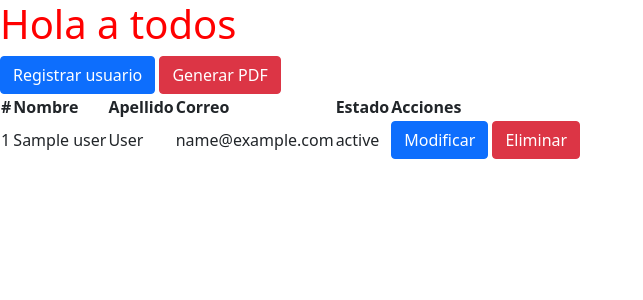
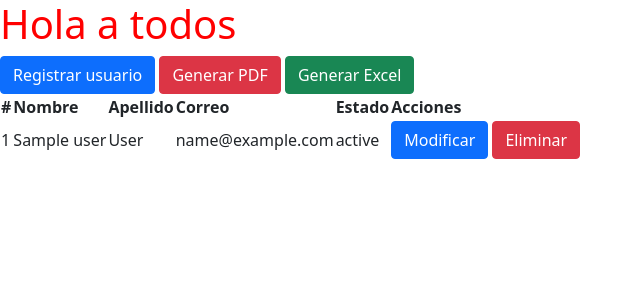
Before and after one commit to LuisAlejandroVM/CAPA-SYMFONY, a Symfony app: template templates/user/users.html.twig in a window 1280 px wide. Shown: the top 300 px of the page, without its empty margins (0-643 px from the left). Run offline with Twig, Linux system fonts and the light colour scheme; the template is opened without the code that fills it: most values are stand-ins (such as "Sample title", 1, 10 or a date in 2020); some libraries are stand-ins or nearby versions.

Commit message:
adding button

```diff
--- a/templates/user/users.html.twig
+++ b/templates/user/users.html.twig
@@ -15,6 +15,8 @@
         <h1>Hola a todos</h1>
         <a href="{{ path('createUser') }}" class="btn btn-primary">Registrar usuario</a>
         <a href="{{ path('report_pdf_user') }}" class="btn btn-danger">Generar PDF</a>
+        <a href="{{ path('report_excel_user') }}" class="btn btn-success">Generar Excel</a>
+
         <table>
             <thead>
                 <tr>
```
